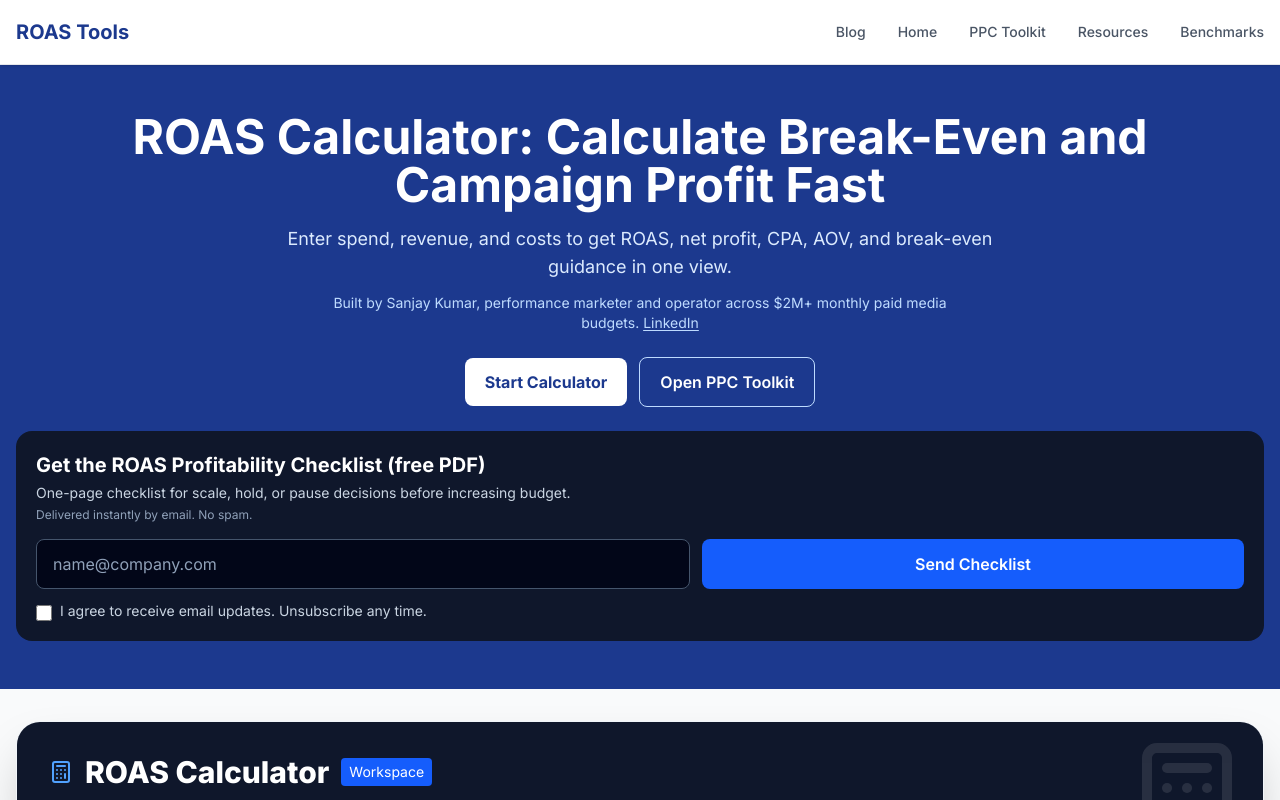
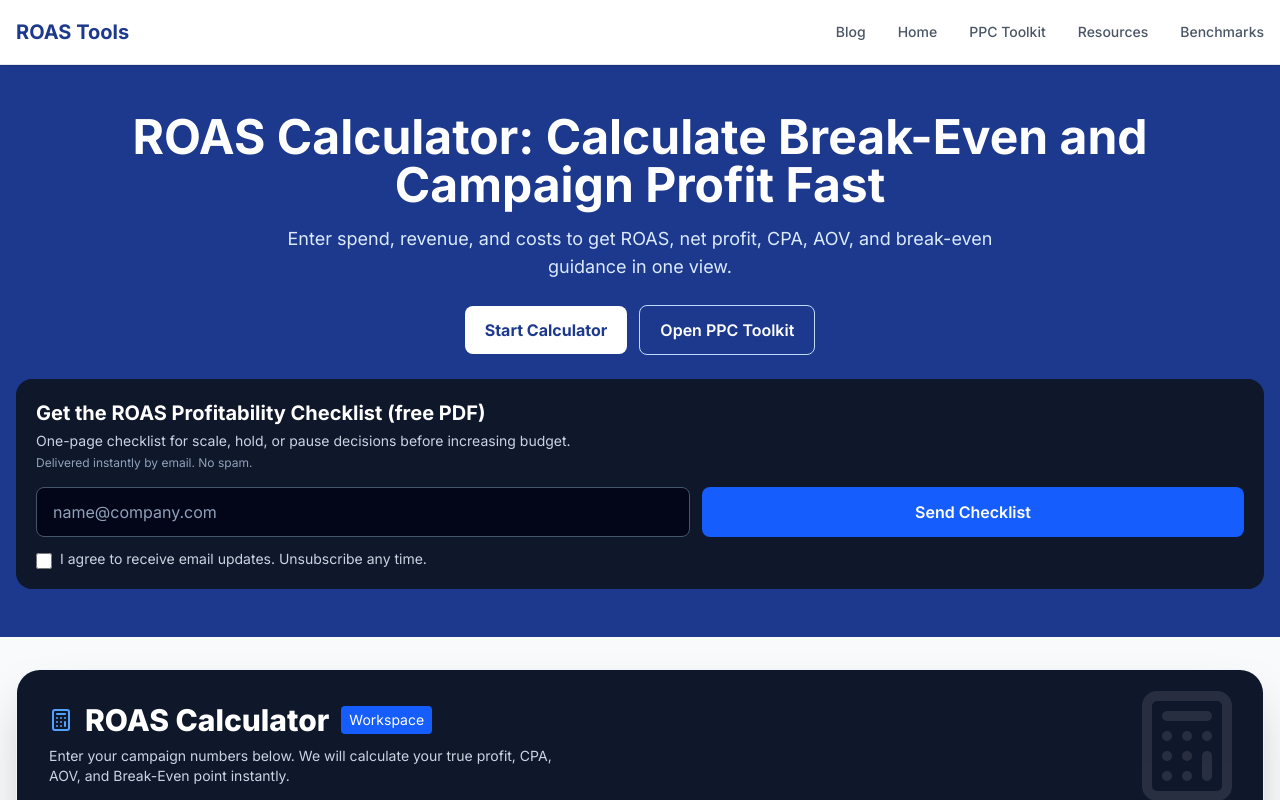
Before and after one commit to nikhil071-ui/roas-calculator, a Next.js app: page / in a window 1280 px wide. Shown: the top 800 px of the page. Built offline with nearby package versions, Linux system fonts and the light colour scheme; no server answers.

Commit message:
Remove homepage founder claim line

```diff
--- a/app/page.tsx
+++ b/app/page.tsx
@@ -47,8 +47,6 @@ export const metadata: Metadata = {
 };
 
 export default function Home() {
-  const founderLinkedIn =
-    process.env.NEXT_PUBLIC_FOUNDER_LINKEDIN || "https://www.linkedin.com/in/sanjay-kumar-performance-marketing/";
   const webApplicationData = {
     "@context": "https://schema.org",
     "@type": "WebApplication",
@@ -122,17 +120,6 @@ export default function Home() {
           </h1>
           <p className="text-lg text-blue-100 max-w-3xl mx-auto">
             Enter spend, revenue, and costs to get ROAS, net profit, CPA, AOV, and break-even guidance in one view.
-          </p>
-          <p className="text-sm text-blue-200 max-w-2xl mx-auto mt-3">
-            Built by Sanjay Kumar, performance marketer and operator across $2M+ monthly paid media budgets.{" "}
-            <a
-              href={founderLinkedIn}
-              target="_blank"
-              rel="noopener noreferrer"
-              className="underline underline-offset-2 hover:text-white"
-            >
-              LinkedIn
-            </a>
           </p>
           <div className="mt-6 flex flex-wrap items-center justify-center gap-3">
             <a href="#calculator" className="inline-flex items-center px-5 py-3 rounded-lg bg-white text-blue-900 font-bold hover:bg-blue-50 transition">
```
